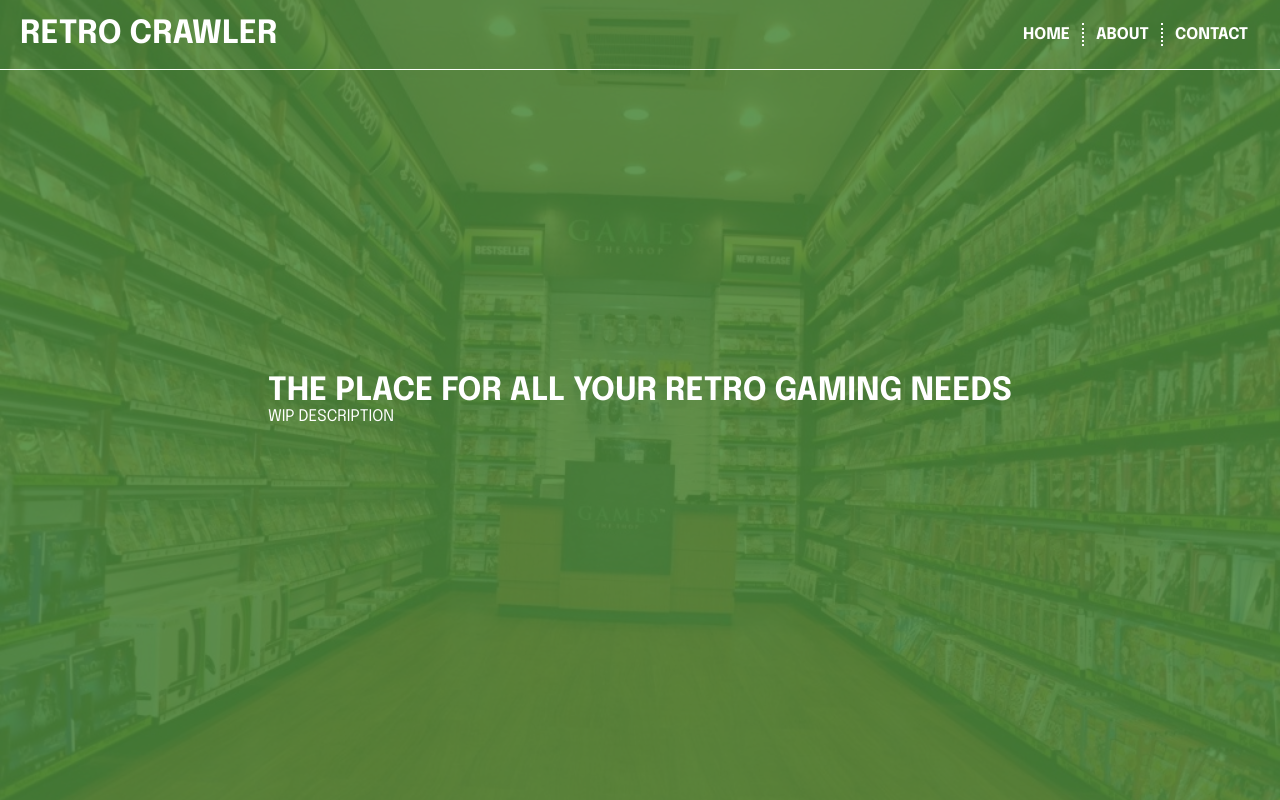
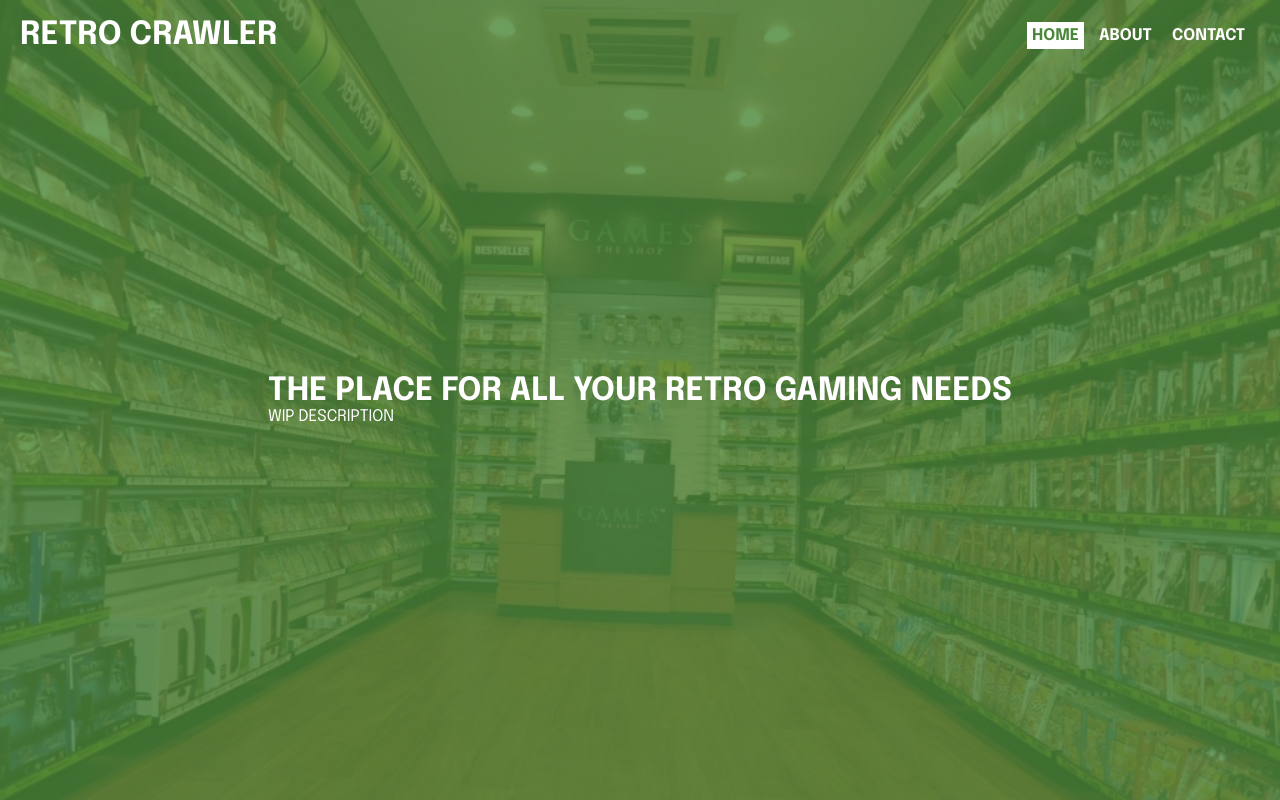
Before and after one commit to StaticCloud/literary-nook, a React (Vite) app: page / in a window 1280 px wide. Built offline with nearby package versions, Linux system fonts and the light colour scheme.

Commit message:
modified background transparency

```diff
--- a/src/components/Header.jsx
+++ b/src/components/Header.jsx
@@ -11,17 +11,14 @@ const HeaderWrapper = styled.header`
     align-items: center;
     padding: 0 20px;
 
-    border-bottom: 1px solid white;
-
     nav {
         display: flex;
     }
 
     nav p {
         font-weight: bold;
-        padding: 3px 12px;
-
-        border-left: 2px dotted white;
+        padding: 5px;
+        margin-right: 10px;
     }
 
     nav p:first-child {
@@ -29,12 +26,36 @@ const HeaderWrapper = styled.header`
     }
 `
 
+const Selected = styled.p`
+    position: relative;
+
+    &:before {
+        content: 'HOME';
+        color: #4a873a;
+        position: absolute;
+        z-index: 1;
+        width: 100%;
+        height: 100%;
+    }
+
+    &:after {
+        content: '';
+        position: absolute;
+        top: 0;
+        left: 0;
+        z-index: -1;
+        width: 100%;
+        height: 100%;
+        background-color: white;
+    }
+`;
+
 function Header() {
     return (
         <HeaderWrapper>
             <h1>RETRO CRAWLER</h1>
             <nav>
-                <p>HOME</p>
+                <Selected>HOME</Selected>
                 <p>ABOUT</p>
                 <p>CONTACT</p>
             </nav>
--- a/src/pages/Home.jsx
+++ b/src/pages/Home.jsx
@@ -17,7 +17,7 @@ const Background = styled.div`
         display: block;
         position: absolute;
         z-index: 1;
-        background-color: #4a873add;
+        background-color: #4a873ace;
         width: 100%;
         height: 100%;
     }
```
